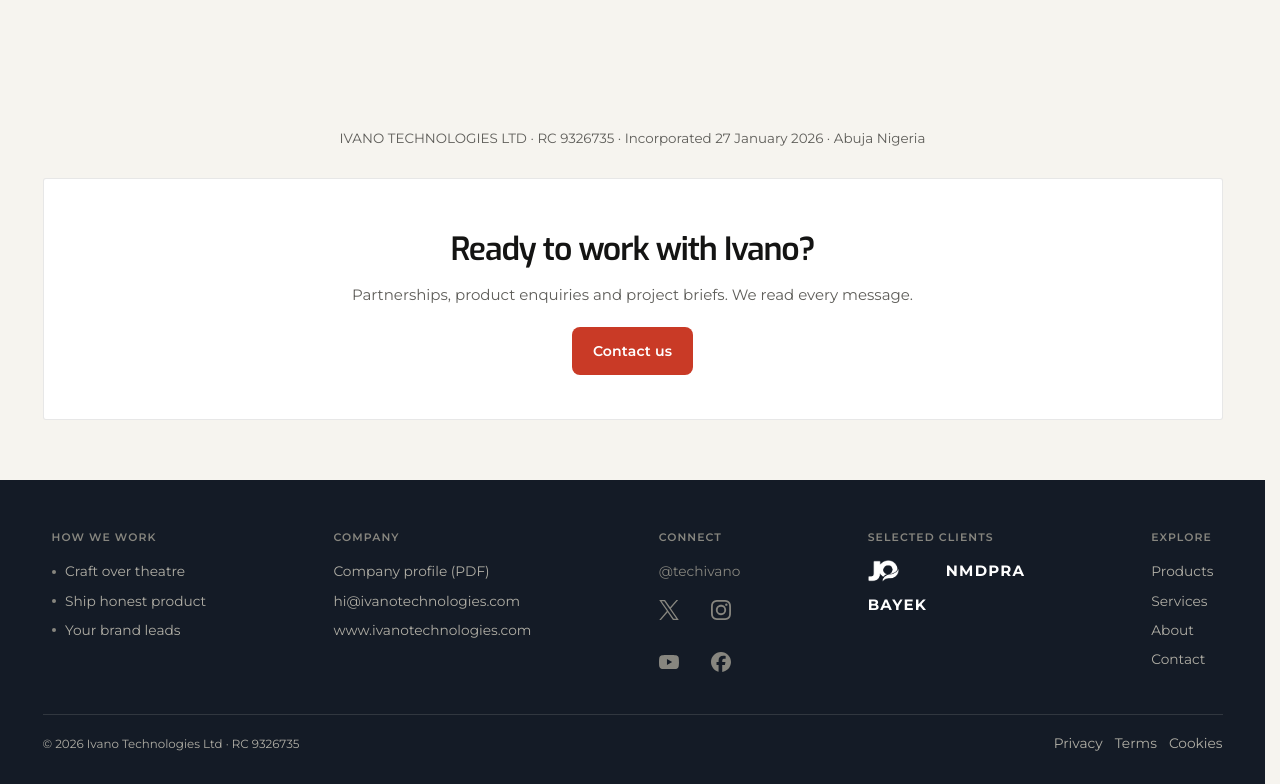
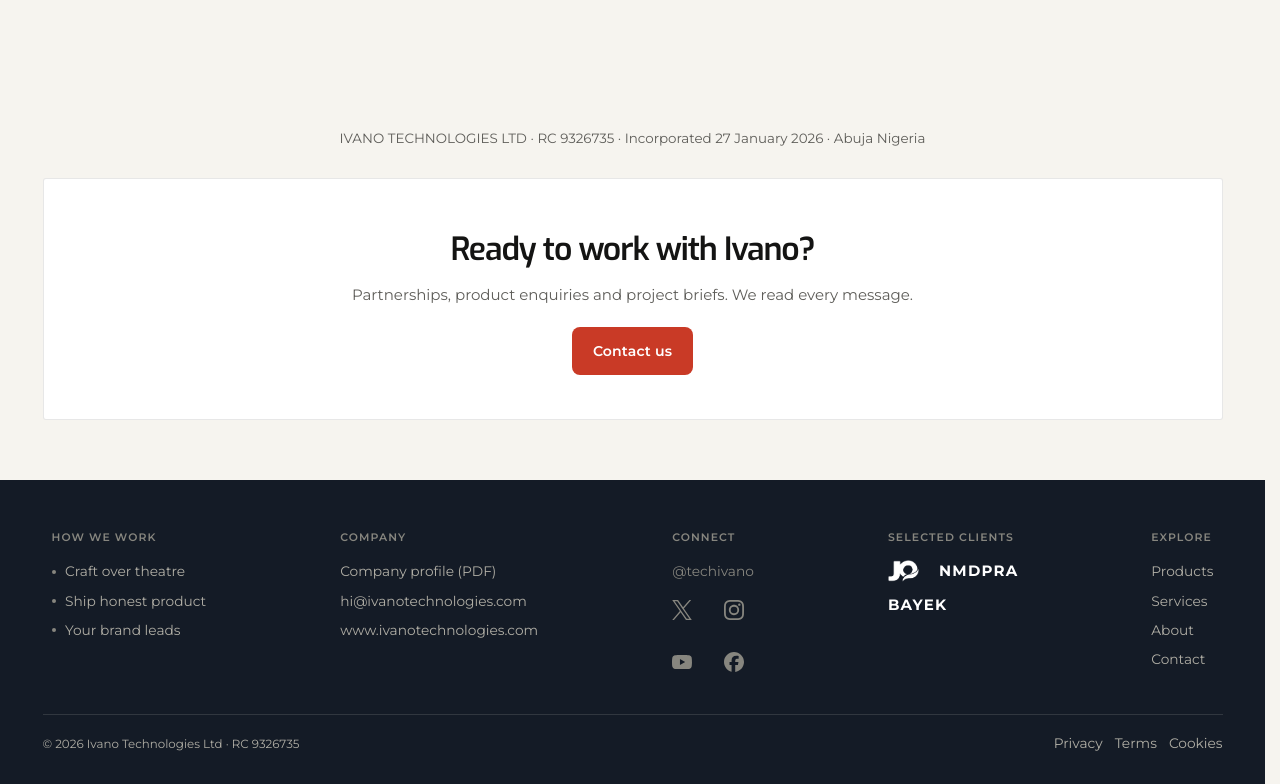
Before and after one commit to Ivano-Technologies/web-ivano, a Next.js app: page / in a window 1280 px wide. Shown: the part 1610-2394 px from the top of the page. Built offline with nearby package versions, Linux system fonts and the light colour scheme.

Commit message:
Keep JUO to NMDPRA spacing at 20px with BAYEK spanning the second line
Selected clients uses two auto columns sized to JUO and NMDPRA, and BAYEK spans both on the second line, so the column stays as wide as the first line and the 1280 gaps stay equal.

```diff
--- a/app/globals.css
+++ b/app/globals.css
@@ -1431,7 +1431,8 @@
 .footer-note strong { color: var(--p3-footer-strong); font-weight: 600; }
 /* Two marks on the first line, BAYEK alone on the second; row gap matches
    the Connect icon grid (12px). */
-.footer-note .footer-clients { list-style: none; display: grid; grid-template-columns: repeat(2, auto); justify-content: start; justify-items: start; align-items: center; column-gap: 20px; row-gap: 12px; margin-bottom: 0; }
+.footer-note .footer-clients { list-style: none; display: grid; grid-template-columns: repeat(2, auto); justify-content: start; align-items: center; column-gap: 20px; row-gap: 12px; margin-bottom: 0; }
+.footer-clients li:last-child { grid-column: 1 / -1; }
 .footer-clients li { display: flex; align-items: center; gap: 0.6rem; min-height: 22px; }
 .footer-clients img { height: 22px; width: auto; display: block; }
 /* Linked client mark: reset the footer link box so it sits like the others */
```
